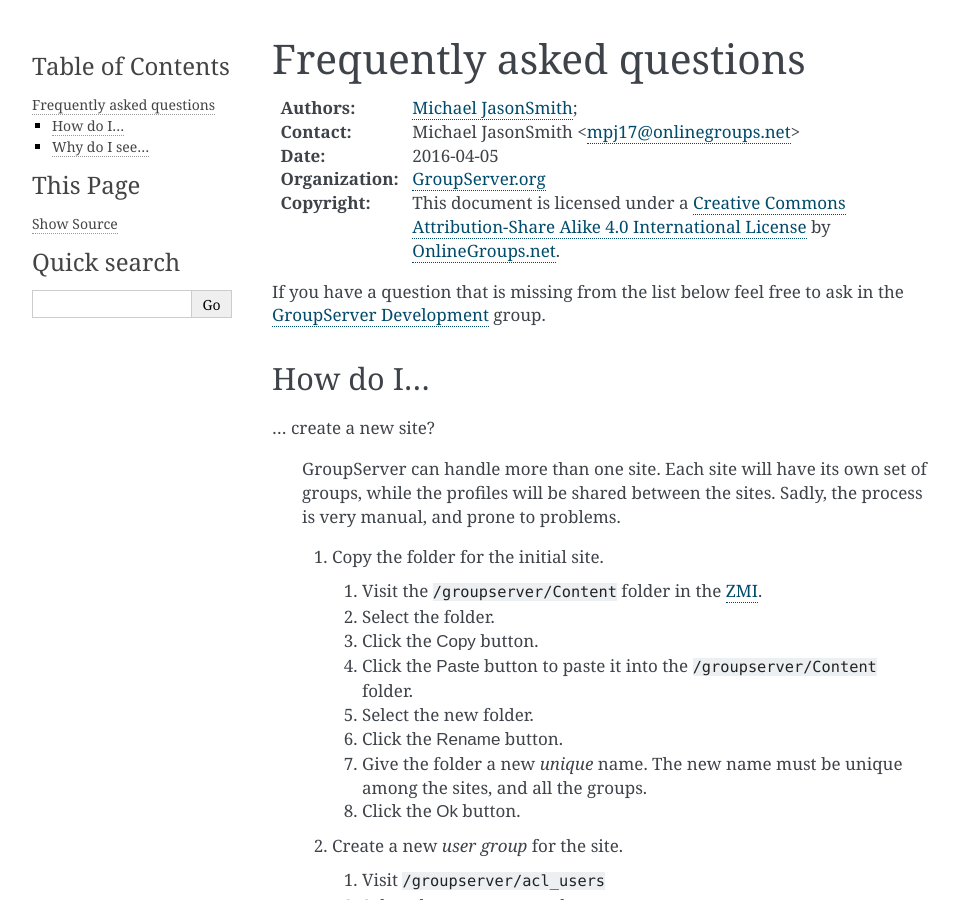
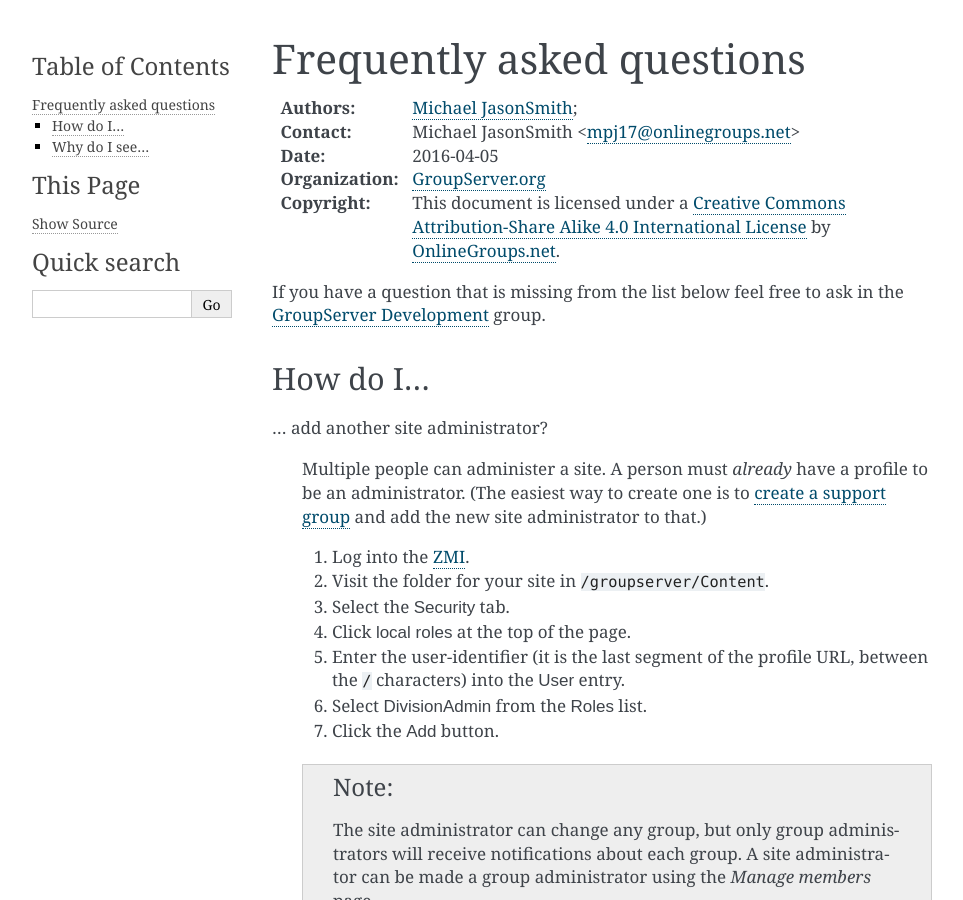
Before and after one commit to groupserver/buildout, a Sphinx documentation site: the page built from docs/faq.rst, in a window 1280 px wide and 900 px high. Shown: the whole window, without its empty margins (148-1111 px from the left). Built offline with Sphinx 7.4.7, drawn with Linux system fonts in a browser that asks for light colours; some of the changed text lies outside the part shown.

Commit message:
Adding to the FAQ

```diff
--- a/docs/faq.rst
+++ b/docs/faq.rst
@@ -24,6 +24,38 @@
 
 How do I...
 -----------
+
+.. index::
+   double: Administration; Site
+
+.. _multipleAdmin:
+
+... add another site administrator?
+
+  Multiple people can administer a site. A person must *already*
+  have a profile to be an administrator. (The easiest way to
+  create one is to `create a support group <multipleSupport>`_
+  and add the new site administrator to that.)
+
+  #. Log into the :ref:`ZMI <ZMI Login>`.
+  #. Visit the folder for your site in
+     :file:`/groupserver/Content`.
+  #. Select the :guilabel:`Security` tab.
+  #. Click :guilabel:`local roles` at the top of the page.
+  #. Enter the user-identifier (it is the last segment of the
+     profile URL, between the ``/`` characters) into the
+     :guilabel:`User` entry.
+  #. Select :guilabel:`DivisionAdmin` from the :guilabel:`Roles`
+     list.
+  #. Click the :guilabel:`Add` button.
+
+  .. note:: The site administrator can change any group, but only
+            :index:`group administrators <pair: Administration;
+            Group>` will receive notifications about each
+            group. A site administrator can be made a group
+            administrator using the *Manage members* page.
+
+  [From OnlineGroups.net Support]
 
 .. index::
    single: User group
@@ -192,6 +218,32 @@
      group in the folder
 
   <http://groupserver.org/r/post/78hOqzXeQ0IOO9UYGxIsKZ>
+
+.. index:: !Reply-to
+
+... change the Reply-to behaviour for a group?
+
+  The default :mailheader:`Reply-to` is set depending according
+  to the type of group.
+
+  ============  ======================
+  Group type    :mailheader:`Reply-to`
+  ============  ======================
+  Discussion    Group
+  Announcement  Sender
+  Support       Sender
+  ============  ======================
+
+  To change the default :mailheader:`Reply-to`
+
+  #. Visit the *Group* page.
+  #. Select :guilabel:`Change the general properties` in the
+     :guilabel:`This group` section of the :guilabel:`Admin`
+     area.
+  #. Select the new setting from :guilabel:`Email replies go to…`
+  #. Click the :guilabel:`Change` button.
+
+  [From OnlineGroups.net Support]
 
 .. index:: !Support
    pair: Support; Email
@@ -274,6 +326,31 @@
       https://tools.ietf.org/html/draft-ietf-dmarc-interoperability-13#section-4.1.1.1
 
    <http://groupserver.org/r/post/3aBYSugEuqZuTFnFMYakL1>
+
+.. index::
+   pair: Email; Formatting
+
+.. _disableHTMLEmail:
+
+... disable HTML email
+
+  HTML formatted email messages from a group can be disabled for
+  an entire site.
+
+  #. Log into the :ref:`ZMI <ZMI Login>`.
+  #. Visit the :file:`DivisionConfiguration` for your site (by
+     default :file:`/groupserver/Content/initial_site/`).
+  #. Add the ``htmlEmail`` property.
+
+     #. Add ``htmlEmail`` to the :guilabel:`Name` entry.
+     #. Select ``boolean`` as the :guilabel:`Type`.
+     #. Leave the :guilabel:`Value` as blank (``False``).
+     #. Click the :guilabel:`Add` button.
+
+  To enable HTML formatted email messages either delete the
+  ``htmlEmail`` property, or set it to ``True``.
+
+  [From OnlineGroups.net Support]
 
 .. index::
    pair: Email; Import
```
Also changed, not shown: other parts of docs/faq.rst (+3 -9 lines).
